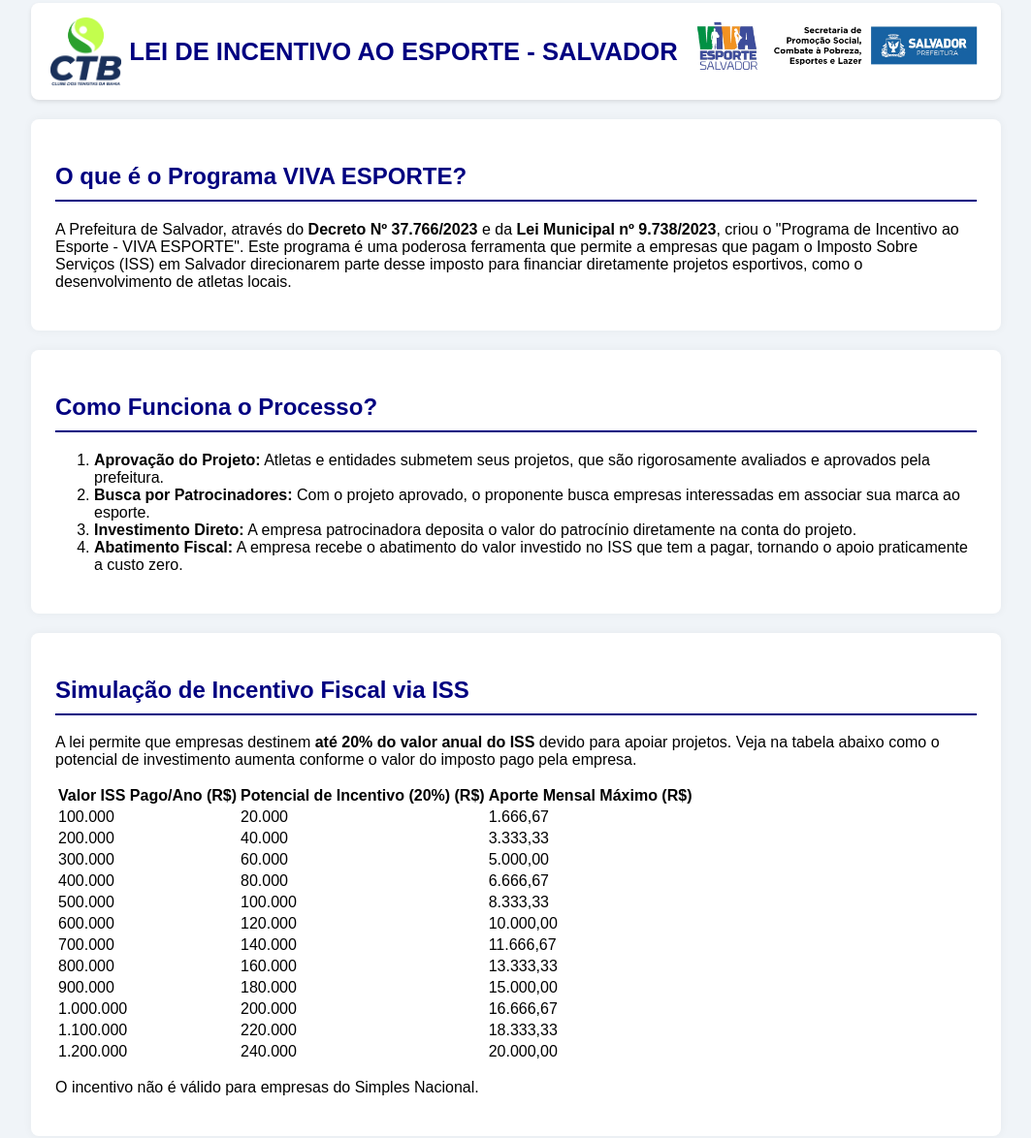
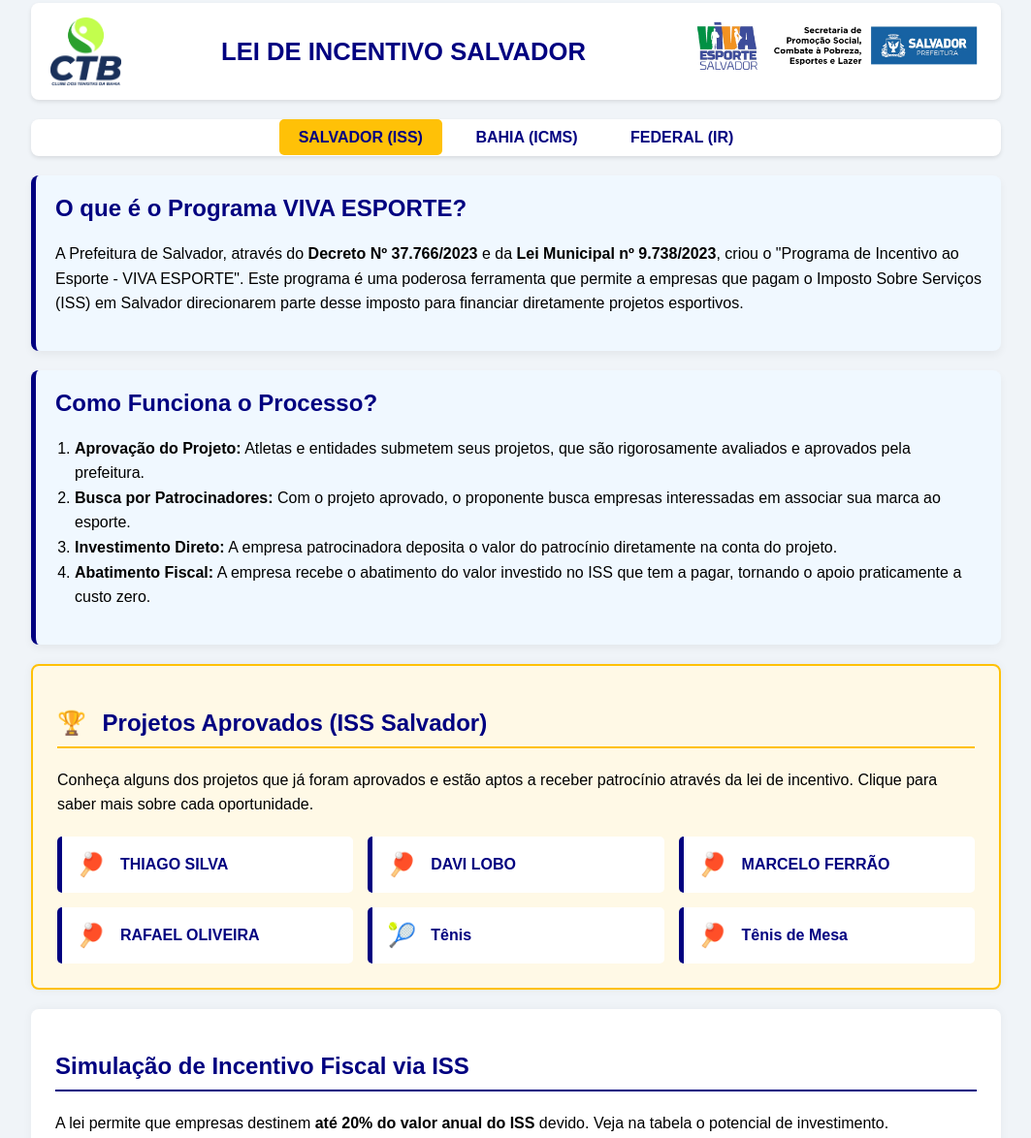
Before and after one commit to ctb-tm/lie-salvador, a plain HTML site: page index.html in a window 1280 px wide. Shown: the part 17-1191 px from the top of the page at 97% size, without its empty margins (108-1171 px from the left). Drawn offline with Linux system fonts and the light colour scheme.

Commit message:
Update index.html

```diff
--- a/index.html
+++ b/index.html
@@ -6,19 +6,62 @@
     <title>Incentivo Salvador (ISS) - CTB</title>
     <style>
         body { font-family: Arial, sans-serif; margin: 0; padding: 20px; background-color: #f0f4f8; }
-        .container { max-width: 1000px; margin: auto; background-color: #f0f4f8;}
+        .container { max-width: 1000px; margin: auto; }
         header { background: #fff; padding: 15px 20px; display: flex; align-items: center; justify-content: space-between; box-shadow: 0 2px 4px rgba(0,0,0,0.1); border-radius: 8px; }
         .header-logo { height: 70px; }
         header h1 { margin: 0; font-size: 1.6em; color: #000080; text-align: center; }
+
         nav { text-align: center; margin-top: 20px; background-color: #fff; padding: 10px; border-radius: 8px; box-shadow: 0 2px 4px rgba(0,0,0,0.1);}
         nav a { text-decoration: none; color: #000080; padding: 10px 20px; margin: 0 5px; border-radius: 5px; font-weight: bold; transition: background-color 0.3s; }
         nav a:hover, nav a.active { background-color: #FFC107; color: #000080; }
+
         .section { background: #fff; padding: 25px; margin-top: 20px; border-radius: 8px; box-shadow: 0 0 10px rgba(0,0,0,0.05); }
         h2 { border-bottom: 2px solid #000080; padding-bottom: 10px; color: #000080; font-size: 1.5em; }
+        p { line-height: 1.6; }
+        ol { padding-left: 20px; line-height: 1.6; }
+
+        .info-box {
+            background-color: #f0f8ff;
+            border-left: 5px solid #000080;
+            padding: 20px;
+            margin-top: 20px;
+            border-radius: 8px;
+            box-shadow: 0 4px 8px rgba(0,0,0,0.05);
+        }
+        .info-box h2 {
+            border-bottom: none;
+            padding-bottom: 0;
+            margin-top: 0;
+        }
+
+        .highlight-projects {
+            background-color: #fff9e6; /* Fundo amarelo bem claro */
+            border: 2px solid #FFC107;
+            padding: 25px;
+            margin-top: 20px;
+            border-radius: 8px;
+        }
+        .highlight-projects h2 {
+            color: #000080;
+            border-bottom-color: #FFC107;
+        }
+        .highlight-projects h2::before {
+            content: '🏆 '; /* Ícone de troféu */
+            margin-right: 10px;
+        }
+
         .project-grid { display: grid; grid-template-columns: repeat(auto-fit, minmax(280px, 1fr)); gap: 15px; margin-top: 20px; }
-        .project-link { display: flex; align-items: center; gap: 15px; padding: 15px; background-color: #f0f4f8; border-left: 5px solid #000080; border-radius: 5px; text-decoration: none; color: #000080; font-weight: bold; transition: background-color 0.3s, transform 0.3s; }
+        .project-link { display: flex; align-items: center; gap: 15px; padding: 15px; background-color: #fff; border-left: 5px solid #000080; border-radius: 5px; text-decoration: none; color: #000080; font-weight: bold; transition: background-color 0.3s, transform 0.3s; }
         .project-link:hover { background-color: #e2eafc; transform: translateY(-3px); border-left-color: #FFC107; }
         .project-link .icon { font-size: 1.5em; }
+
+        table { width: 100%; border-collapse: collapse; margin-top: 20px; }
+        th, td { padding: 12px; border: 1px solid #c8d4e3; text-align: left; color: #000080; }
+        th { background-color: #000080; color: white; }
+        tr:nth-child(even) { background-color: #E6E6FA; }
+        tr:nth-child(odd) { background-color: #CCCCFF; }
+        .highlight { font-size: 0.9em; font-style: italic; color: #555; margin-top: 15px; text-align: center; }
+
         .sponsor-section { background-color: #00005a; color: white; padding: 30px; margin-top: 30px; border-radius: 8px; text-align: center; }
         .sponsor-section h2 { color: #FFC107; border-bottom-color: #FFC107; }
         .sponsor-form input, .sponsor-form button { width: calc(100% - 24px); padding: 12px; margin-top: 10px; border-radius: 5px; border: none; font-size: 1em; }
@@ -28,19 +71,25 @@
     </style>
 </head>
 <body>
-     <div class="container">
+    <div class="container">
         <header>
             <img src="ctb.png" alt="Logo CTB" class="header-logo">
-            <h1>LEI DE INCENTIVO AO ESPORTE - SALVADOR</h1>
+            <h1>LEI DE INCENTIVO SALVADOR</h1>
             <img src="viva.png" alt="Logo Viva Esporte" class="header-logo">
         </header>
 
-        <div class="section">
+        <nav>
+            <a href="index.html" class="active">SALVADOR (ISS)</a>
+            <a href="fazatleta.html">BAHIA (ICMS)</a>
+            <a href="liebrasil.html">FEDERAL (IR)</a>
+        </nav>
+
+        <div class="info-box">
             <h2>O que é o Programa VIVA ESPORTE?</h2>
-            <p>A Prefeitura de Salvador, através do <strong>Decreto Nº 37.766/2023</strong> e da <strong>Lei Municipal nº 9.738/2023</strong>, criou o "Programa de Incentivo ao Esporte - VIVA ESPORTE". Este programa é uma poderosa ferramenta que permite a empresas que pagam o Imposto Sobre Serviços (ISS) em Salvador direcionarem parte desse imposto para financiar diretamente projetos esportivos, como o desenvolvimento de atletas locais.</p>
+            <p>A Prefeitura de Salvador, através do <strong>Decreto Nº 37.766/2023</strong> e da <strong>Lei Municipal nº 9.738/2023</strong>, criou o "Programa de Incentivo ao Esporte - VIVA ESPORTE". Este programa é uma poderosa ferramenta que permite a empresas que pagam o Imposto Sobre Serviços (ISS) em Salvador direcionarem parte desse imposto para financiar diretamente projetos esportivos.</p>
         </div>
 
-        <div class="section">
+        <div class="info-box">
             <h2>Como Funciona o Processo?</h2>
             <ol>
                 <li><strong>Aprovação do Projeto:</strong> Atletas e entidades submetem seus projetos, que são rigorosamente avaliados e aprovados pela prefeitura.</li>
@@ -50,9 +99,22 @@
             </ol>
         </div>
 
+        <div class="section highlight-projects">
+            <h2>Projetos Aprovados (ISS Salvador)</h2>
+            <p>Conheça alguns dos projetos que já foram aprovados e estão aptos a receber patrocínio através da lei de incentivo. Clique para saber mais sobre cada oportunidade.</p>
+             <div class="project-grid">
+                 <a href="https://ctb-tm.github.io/thiagosilva-tm/" class="project-link" target="_blank"><span class="icon">🏓</span><span>THIAGO SILVA</span></a>
+                 <a href="https://ctb-tm.github.io/davilobo-tm/" class="project-link" target="_blank"><span class="icon">🏓</span><span>DAVI LOBO</span></a>
+                 <a href="https://ctb-tm.github.io/marceloferrao-tm/" class="project-link" target="_blank"><span class="icon">🏓</span><span>MARCELO FERRÃO</span></a>
+                 <a href="https://ctb-tm.github.io/rafaeloliveira-tm/" class="project-link" target="_blank"><span class="icon">🏓</span><span>RAFAEL OLIVEIRA</span></a>
+                 <a href="https://ctb-tm.github.io/handysolar-open-tennis/" class="project-link" target="_blank"><span class="icon">🎾</span><span>Tênis</span></a>
+                 <a href="https://pfeira.github.io/ctb-salvador/" class="project-link" target="_blank"><span class="icon">🏓</span><span>Tênis de Mesa</span></a>
+            </div>
+        </div>
+
         <div class="section">
             <h2>Simulação de Incentivo Fiscal via ISS</h2>
-            <p>A lei permite que empresas destinem <strong>até 20% do valor anual do ISS</strong> devido para apoiar projetos. Veja na tabela abaixo como o potencial de investimento aumenta conforme o valor do imposto pago pela empresa.</p>
+            <p>A lei permite que empresas destinem <strong>até 20% do valor anual do ISS</strong> devido. Veja na tabela o potencial de investimento.</p>
             <table>
                 <thead>
                     <tr>
@@ -79,23 +141,11 @@
             <p class="highlight">O incentivo não é válido para empresas do Simples Nacional.</p>
         </div>
 
-        <div class="section">
-            <h2>Projetos Aprovados (ISS Salvador)</h2>
-             <div class="project-grid">
-                 <a href="https://ctb-tm.github.io/thiagosilva-tm/" class="project-link" target="_blank"><span class="icon">🏓</span><span>THIAGO SILVA</span></a>
-                 <a href="https://ctb-tm.github.io/davilobo-tm" class="project-link" target="_blank"><span class="icon">🏓</span><span>DAVI LOBO</span></a>
-                 <a href="https://ctb-tm.github.io/marceloferrao-tm" class="project-link" target="_blank"><span class="icon">🏓</span><span>MARCELO FERRÃO</span></a>
-                 <a href="https://ctb-tm.github.io/rafaeloliveira-tm/" class="project-link" target="_blank"><span class="icon">🏓</span><span>RAFAEL OLIVEIRA</span></a>
-                 <a href="https://ctb-tm.github.io/handysolar-open-tennis" class="project-link" target="_blank"><span class="icon">🎾</span><span>TÊNIS</span></a>
-                 <a href="https://pfeira.github.io/ctb-salvador/" class="project-link" target="_blank"><span class="icon">🏓</span><span>TÊNIS DE MESA</span></a>
-            </div>
-        </div>
-
         <div class="section sponsor-section">
             <h2>QUERO PATROCINAR COM ISS</h2>
             <p>Preencha os dados abaixo e entraremos em contato.</p>
             <form action="mailto:paulo@ctb-ba.com.br" method="post" enctype="text/plain" class="sponsor-form">
-                <input type="text" name="Nome da Empresa" placeholder="NOME DA EMPRESA" required>
+                <input type="text" name="Interesse em (Salvador)" placeholder="NOME DA EMPRESA" required>
                 <input type="text" name="CNPJ" placeholder="CNPJ" required>
                 <input type="email" name="E-mail" placeholder="E-MAIL" required>
                 <input type="text" name="Whatsapp" placeholder="WHATSAPP" required>
```
